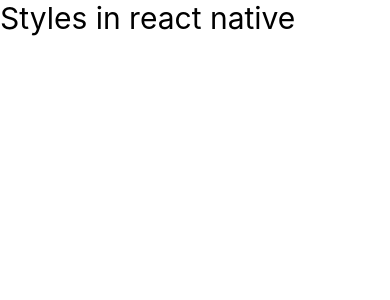
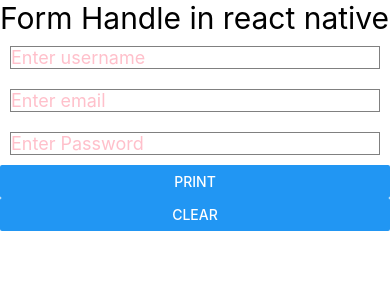
Before and after one commit to Nitishrestha/react-native-learning, a React Native app: screen / in a window 390 px wide. Shown: the top 300 px of the page. Built offline with nearby package versions, Linux system fonts and the light colour scheme.

Commit message:
form-handle

```diff
--- a/App.js
+++ b/App.js
@@ -1,19 +1,83 @@
+import React, {useState} from 'react';
 
-import React from 'react';
-
-import {
-  Button,
-  Text,
-  View,
-} from 'react-native';
+import {Button, Text, View, StyleSheet, TextInput} from 'react-native';
 
 const App = () => {
+  const [name, setName] = useState();
+  const [email, setEmail] = useState();
+  const [password, setPassword] = useState();
+  const [show, setShow] = useState(false);
+
+  const clearDetails = () => {
+    setShow(false);
+    setName('');
+    setEmail('');
+    setPassword('');
+  };
+
   return (
     <View>
-      <Text style={{fontSize:30}}>Styles in react native</Text>
+      <Text style={{fontSize: 30}}>Form Handle in react native</Text>
+      <TextInput
+        style={styles.textInput}
+        placeholder="Enter username"
+        onChangeText={name => setName(name)}
+        value={name}
+      />
 
+      <TextInput
+        style={styles.textInput}
+        placeholder="Enter email"
+        onChangeText={email => setEmail(email)}
+        value={email}
+      />
+
+      <TextInput
+        style={styles.textInput}
+        placeholder="Enter Password"
+        onChangeText={password => setPassword(password)}
+        secureTextEntry={true}
+        value={password}
+      />
+
+      <Button
+        title="Print"
+        style={styles.button}
+        onPress={() => setShow(true)}
+      />
+      <Text></Text>
+      <Button
+        title="Clear"
+        style={styles.button}
+        onPress={() => clearDetails()}
+      />
+
+      {show ? (
+        <View>
+          <Text style={styles.display}>Name is : {name}</Text>
+          <Text style={styles.display}>Email is : {email}</Text>
+          <Text style={styles.display}>Password is : {password}</Text>
+        </View>
+      ) : null}
     </View>
   );
 };
 
+const styles = StyleSheet.create({
+  textInput: {
+    fontSize: 18,
+    color: 'pink',
+    borderWidth: 1,
+    borderColor: 'grey',
+    margin: 10,
+  },
+  button: {
+    marginBottom: 10,
+  },
+  display: {
+    fontSize: 20,
+    color: 'grey',
+  },
+});
+
 export default App;
```
